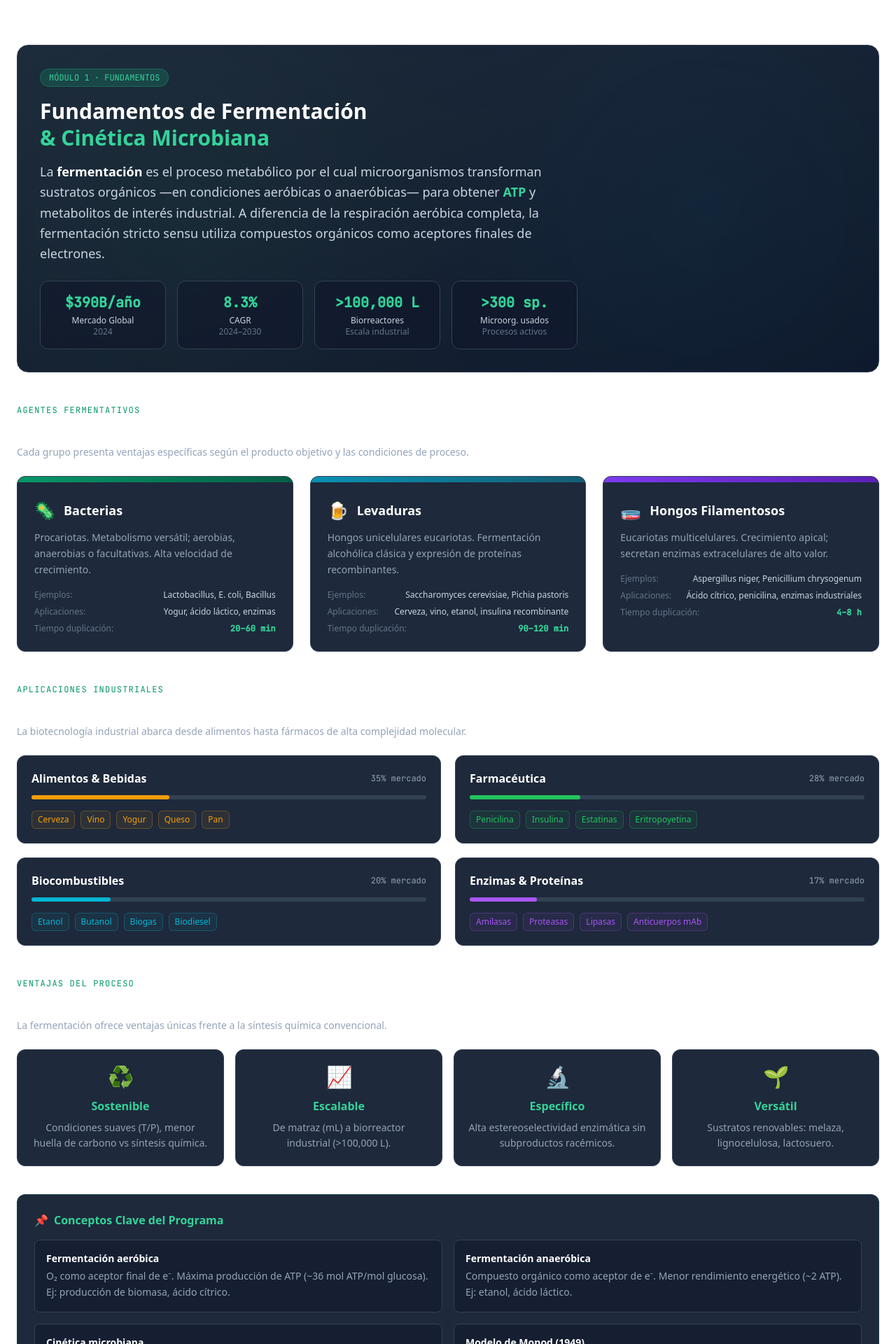
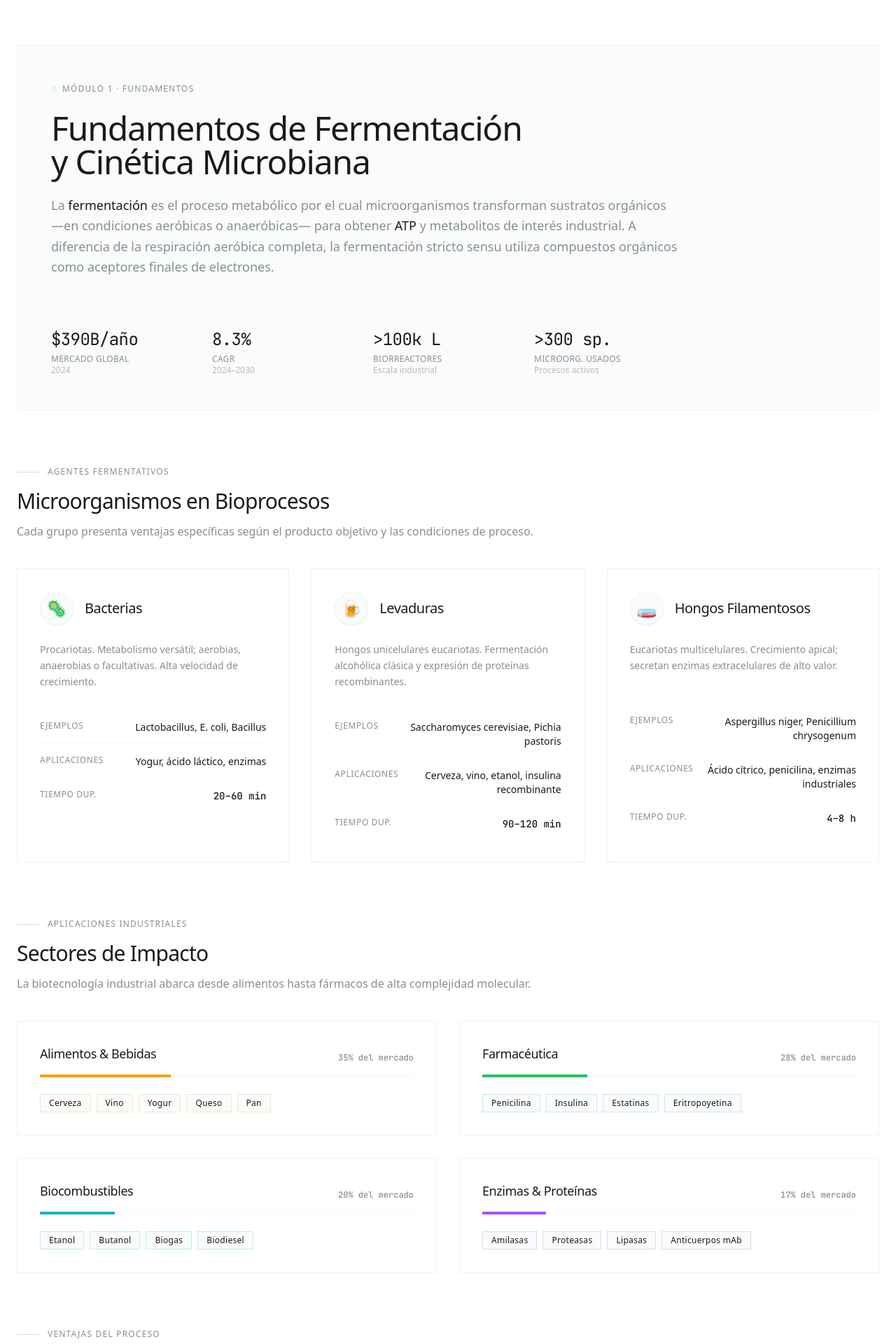
Before and after one commit to sebastiancobad/fermentation-app, a React (Vite) app: page / in a window 1280 px wide. Shown: the part 200-2120 px from the top of the page at 70% size. Built offline with nearby package versions, Linux system fonts and the light colour scheme.

Commit message:
Update Dashboard.jsx

```diff
--- a/src/components/Dashboard.jsx
+++ b/src/components/Dashboard.jsx
@@ -1,3 +1,5 @@
+import React from 'react'
+
 const MICROORGANISMS = [
   {
     name: 'Bacterias',
@@ -44,42 +46,44 @@ const ADVANTAGES = [
 
 export default function Dashboard() {
   return (
-    <div className="space-y-10">
+    <div className="space-y-20 animate-in fade-in duration-700">
+
       {/* ─── Hero Section ─── */}
-      <section className="relative rounded-2xl overflow-hidden bg-gradient-to-br from-slate-800 to-slate-900 border border-slate-700 p-8">
-        <div className="absolute inset-0 opacity-5"
-          style={{ backgroundImage: 'radial-gradient(circle at 20% 50%, #22c55e 0%, transparent 50%), radial-gradient(circle at 80% 50%, #06b6d4 0%, transparent 50%)' }} />
-        <div className="relative z-10 max-w-3xl">
-          <span className="inline-block bg-emerald-500/20 text-emerald-400 text-xs font-mono px-3 py-1 rounded-full border border-emerald-500/30 mb-4">
-            MÓDULO 1 · FUNDAMENTOS
+      <section className="relative bg-[#fafcfb] border border-[#E6F7ED] p-8 md:p-12">
+        <div className="max-w-4xl">
+          <span className="inline-flex items-center gap-2 text-[#879186] text-xs font-medium tracking-widest uppercase mb-6">
+            <span className="w-2 h-2 rounded-full bg-[#E6F7ED]"></span>
+            Módulo 1 · Fundamentos
           </span>
-          <h2 className="text-3xl font-bold text-white mb-4 leading-tight">
-            Fundamentos de Fermentación<br />
-            <span className="text-emerald-400">& Cinética Microbiana</span>
+          <h2 className="text-4xl md:text-5xl font-light text-[#1a1a1a] mb-6 tracking-tight leading-tight">
+            Fundamentos de Fermentación <br className="hidden md:block"/>
+            <span className="font-medium">y Cinética Microbiana</span>
           </h2>
-          <p className="text-slate-300 text-lg leading-relaxed mb-6">
-            La <strong className="text-white">fermentación</strong> es el proceso metabólico por el cual microorganismos
+          <p className="text-[#879186] text-lg leading-relaxed mb-10 font-light">
+            La <strong className="font-medium text-[#1a1a1a]">fermentación</strong> es el proceso metabólico por el cual microorganismos
             transforman sustratos orgánicos —en condiciones aeróbicas o anaeróbicas— para obtener{' '}
-            <strong className="text-emerald-400">ATP</strong> y metabolitos de interés industrial.
+            <strong className="font-medium text-[#1a1a1a]">ATP</strong> y metabolitos de interés industrial.
             A diferencia de la respiración aeróbica completa, la fermentación stricto sensu utiliza
             compuestos orgánicos como aceptores finales de electrones.
           </p>
-          <div className="grid grid-cols-2 sm:grid-cols-4 gap-4">
+
+          <div className="grid grid-cols-2 md:grid-cols-4 gap-6 pt-8 border-t border-[#E6F7ED]">
             {[
               { label: 'Mercado Global', value: '$390B/año', sub: '2024' },
               { label: 'CAGR', value: '8.3%', sub: '2024–2030' },
-              { label: 'Biorreactores', value: '>100,000 L', sub: 'Escala industrial' },
+              { label: 'Biorreactores', value: '>100k L', sub: 'Escala industrial' },
               { label: 'Microorg. usados', value: '>300 sp.', sub: 'Procesos activos' },
             ].map(stat => (
-              <div key={stat.label} className="bg-slate-900/60 rounded-xl p-4 border border-slate-700 text-center">
-                <div className="text-xl font-bold text-emerald-400 font-mono">{stat.value}</div>
-                <div className="text-xs text-slate-300 mt-1 font-medium">{stat.label}</div>
-                <div className="text-xs text-slate-500">{stat.sub}</div>
+              <div key={stat.label}>
+                <div className="text-2xl font-light text-[#1a1a1a] font-mono tracking-tight">{stat.value}</div>
+                <div className="text-xs text-[#879186] mt-1 font-medium tracking-wide uppercase">{stat.label}</div>
+                <div className="text-xs text-[#879186]/60 font-light">{stat.sub}</div>
               </div>
             ))}
           </div>
         </div>
       </section>
+
 
       {/* ─── Microorganisms ─── */}
       <section>
@@ -88,21 +92,20 @@ export default function Dashboard() {
           title="Microorganismos en Bioprocesos"
           sub="Cada grupo presenta ventajas específicas según el producto objetivo y las condiciones de proceso."
         />
-        <div className="grid md:grid-cols-3 gap-6 mt-6">
+        <div className="grid md:grid-cols-3 gap-8 mt-10">
           {MICROORGANISMS.map(mo => (
-            <div key={mo.name} className={`bio-card rounded-xl border border-slate-700 bg-slate-800 overflow-hidden`}>
-              <div className={`h-2 bg-gradient-to-r ${mo.color}`} />
-              <div className="p-6">
-                <div className="flex items-center gap-3 mb-3">
-                  <span className="text-2xl">{mo.icon}</span>
-                  <h3 className="text-lg font-bold text-white">{mo.name}</h3>
+            <div key={mo.name} className="bg-white border border-[#E6F7ED] p-8 hover:shadow-[0_8px_30px_rgba(0,0,0,0.04)] transition-all duration-500">
+              <div className="flex items-center gap-4 mb-6">
+                <div className="w-12 h-12 bg-[#fafcfb] border border-[#E6F7ED] rounded-full flex items-center justify-center text-2xl shadow-sm">
+                  {mo.icon}
                 </div>
-                <p className="text-slate-400 text-sm mb-4 leading-relaxed">{mo.detail}</p>
-                <div className="space-y-2 text-xs">
-                  <Row label="Ejemplos" val={mo.examples} />
-                  <Row label="Aplicaciones" val={mo.uses} />
-                  <Row label="Tiempo duplicación" val={mo.doubling} highlight />
-                </div>
+                <h3 className="text-xl font-medium text-[#1a1a1a] tracking-tight">{mo.name}</h3>
+              </div>
+              <p className="text-[#879186] text-sm mb-8 leading-relaxed font-light min-h-[60px]">{mo.detail}</p>
+              <div className="space-y-1">
+                <Row label="Ejemplos" val={mo.examples} />
+                <Row label="Aplicaciones" val={mo.uses} />
+                <Row label="Tiempo dup." val={mo.doubling} highlight />
               </div>
             </div>
           ))}
@@ -116,16 +119,17 @@ export default function Dashboard() {
           title="Sectores de Impacto"
           sub="La biotecnología industrial abarca desde alimentos hasta fármacos de alta complejidad molecular."
         />
-        <div className="grid sm:grid-cols-2 gap-5 mt-6">
+        <div className="grid md:grid-cols-2 gap-8 mt-10">
           {APPLICATIONS.map(app => (
-            <div key={app.sector} className="bio-card bg-slate-800 rounded-xl border border-slate-700 p-5">
-              <div className="flex items-center justify-between mb-3">
-                <h3 className="font-semibold text-white">{app.sector}</h3>
-                <span className="text-xs font-mono text-slate-400">{app.pct}% mercado</span>
+            <div key={app.sector} className="bg-white border border-[#E6F7ED] p-8 hover:border-[#879186]/30 transition-colors duration-300">
+              <div className="flex items-end justify-between mb-4">
+                <h3 className="font-medium text-[#1a1a1a] text-lg tracking-tight">{app.sector}</h3>
+                <span className="text-xs font-mono font-medium text-[#879186]">{app.pct}% del mercado</span>
               </div>
-              <div className="w-full bg-slate-700 rounded-full h-1.5 mb-4">
+              {/* Barra de progreso ultra-delgada */}
+              <div className="w-full bg-[#fafcfb] h-1 mb-6 overflow-hidden">
                 <div
-                  className="h-1.5 rounded-full transition-all duration-500"
+                  className="h-full transition-all duration-1000 ease-out"
                   style={{ width: `${app.pct}%`, backgroundColor: app.color }}
                 />
               </div>
@@ -133,8 +137,8 @@ export default function Dashboard() {
                 {app.examples.map(ex => (
                   <span
                     key={ex}
-                    className="text-xs px-2 py-1 rounded-md border"
-                    style={{ color: app.color, borderColor: `${app.color}44`, backgroundColor: `${app.color}11` }}
+                    className="text-xs px-3 py-1 font-light tracking-wide bg-[#fafcfb] text-[#1a1a1a]"
+                    style={{ border: `1px solid ${app.color}40` }}
                   >
                     {ex}
                   </span>
@@ -152,55 +156,66 @@ export default function Dashboard() {
           title="¿Por qué usar Fermentación?"
           sub="La fermentación ofrece ventajas únicas frente a la síntesis química convencional."
         />
-        <div className="grid sm:grid-cols-2 lg:grid-cols-4 gap-4 mt-6">
+        <div className="grid sm:grid-cols-2 lg:grid-cols-4 gap-6 mt-10">
           {ADVANTAGES.map(adv => (
-            <div key={adv.title} className="bio-card bg-slate-800 border border-slate-700 rounded-xl p-5 text-center">
-              <div className="text-3xl mb-3">{adv.icon}</div>
-              <h3 className="font-bold text-emerald-400 mb-2">{adv.title}</h3>
-              <p className="text-slate-400 text-sm leading-relaxed">{adv.desc}</p>
+            <div key={adv.title} className="bg-white border border-[#E6F7ED] p-8 flex flex-col items-start">
+              <div className="text-2xl mb-4 bg-[#fafcfb] p-3 rounded-full border border-[#E6F7ED]/50">{adv.icon}</div>
+              <h3 className="font-medium text-[#1a1a1a] mb-3">{adv.title}</h3>
+              <p className="text-[#879186] text-sm leading-relaxed font-light">{adv.desc}</p>
             </div>
           ))}
         </div>
       </section>
 
       {/* ─── Key Concepts Box ─── */}
-      <section className="bg-slate-800 border border-emerald-500/20 rounded-xl p-6">
-        <h3 className="text-emerald-400 font-bold mb-4 flex items-center gap-2">
-          <span>📌</span> Conceptos Clave del Programa
+      <section className="bg-[#fafcfb] border border-[#E6F7ED] p-8 md:p-10 relative overflow-hidden">
+        <div className="absolute top-0 right-0 w-64 h-64 bg-[#E6F7ED] rounded-full mix-blend-multiply filter blur-3xl opacity-30 translate-x-1/2 -translate-y-1/2"></div>
+
+        <h3 className="text-[#1a1a1a] font-medium text-xl mb-8 flex items-center gap-3 relative z-10 tracking-tight">
+          <span className="text-[#879186] font-light">|</span> Conceptos Clave del Programa
         </h3>
-        <div className="grid md:grid-cols-2 gap-4 text-sm text-slate-300">
+
+        <div className="grid md:grid-cols-2 gap-6 relative z-10">
           {[
             ['Fermentación aeróbica', 'O₂ como aceptor final de e⁻. Máxima producción de ATP (~36 mol ATP/mol glucosa). Ej: producción de biomasa, ácido cítrico.'],
             ['Fermentación anaeróbica', 'Compuesto orgánico como aceptor de e⁻. Menor rendimiento energético (~2 ATP). Ej: etanol, ácido láctico.'],
             ['Cinética microbiana', 'Describe cuantitativamente la velocidad de crecimiento, consumo de sustrato y formación de producto en función de las condiciones del medio.'],
             ['Modelo de Monod (1949)', 'Relaciona μ con la concentración de sustrato limitante: μ = μmax · S / (Ks + S). Análogo a Michaelis-Menten enzimático.'],
           ].map(([title, body]) => (
-            <div key={title} className="bg-slate-900/50 rounded-lg p-4 border border-slate-700">
-              <div className="font-semibold text-white mb-1">{title}</div>
-              <div className="text-slate-400 leading-relaxed">{body}</div>
+            <div key={title} className="bg-white p-6 border border-[#E6F7ED] hover:shadow-sm transition-shadow">
+              <div className="font-medium text-[#1a1a1a] text-sm mb-2">{title}</div>
+              <div className="text-[#879186] text-sm leading-relaxed font-light">{body}</div>
             </div>
           ))}
         </div>
       </section>
+
     </div>
   )
 }
 
+/* ─── Componentes Auxiliares (Actualizados al diseño minimalista) ─── */
+
 function Row({ label, val, highlight }) {
   return (
-    <div className="flex justify-between items-start gap-2">
-      <span className="text-slate-500 font-medium">{label}:</span>
-      <span className={highlight ? 'text-emerald-400 font-mono font-semibold' : 'text-slate-300 text-right'}>{val}</span>
+    <div className="flex justify-between items-start gap-4 py-3 border-b border-[#E6F7ED]/50 last:border-0">
+      <span className="text-[#879186] text-xs font-medium uppercase tracking-wider">{label}</span>
+      <span className={`text-right text-sm ${highlight ? 'text-[#1a1a1a] font-mono font-medium' : 'text-[#1a1a1a] font-light'}`}>
+        {val}
+      </span>
     </div>
   )
 }
 
 export function SectionHeader({ tag, title, sub }) {
   return (
-    <div>
-      <span className="text-xs font-mono text-emerald-600 tracking-widest">{tag}</span>
-      <h2 className="text-2xl font-bold text-white mt-1">{title}</h2>
-      {sub && <p className="text-slate-400 mt-1 text-sm">{sub}</p>}
+    <div className="max-w-3xl">
+      <div className="flex items-center gap-3 mb-4">
+        <span className="w-8 h-px bg-[#879186]/30"></span>
+        <span className="text-xs font-medium text-[#879186] tracking-widest uppercase">{tag}</span>
+      </div>
+      <h2 className="text-3xl font-light text-[#1a1a1a] mb-3 tracking-tight">{title}</h2>
+      {sub && <p className="text-[#879186] text-base leading-relaxed font-light">{sub}</p>}
     </div>
   )
 }
```
